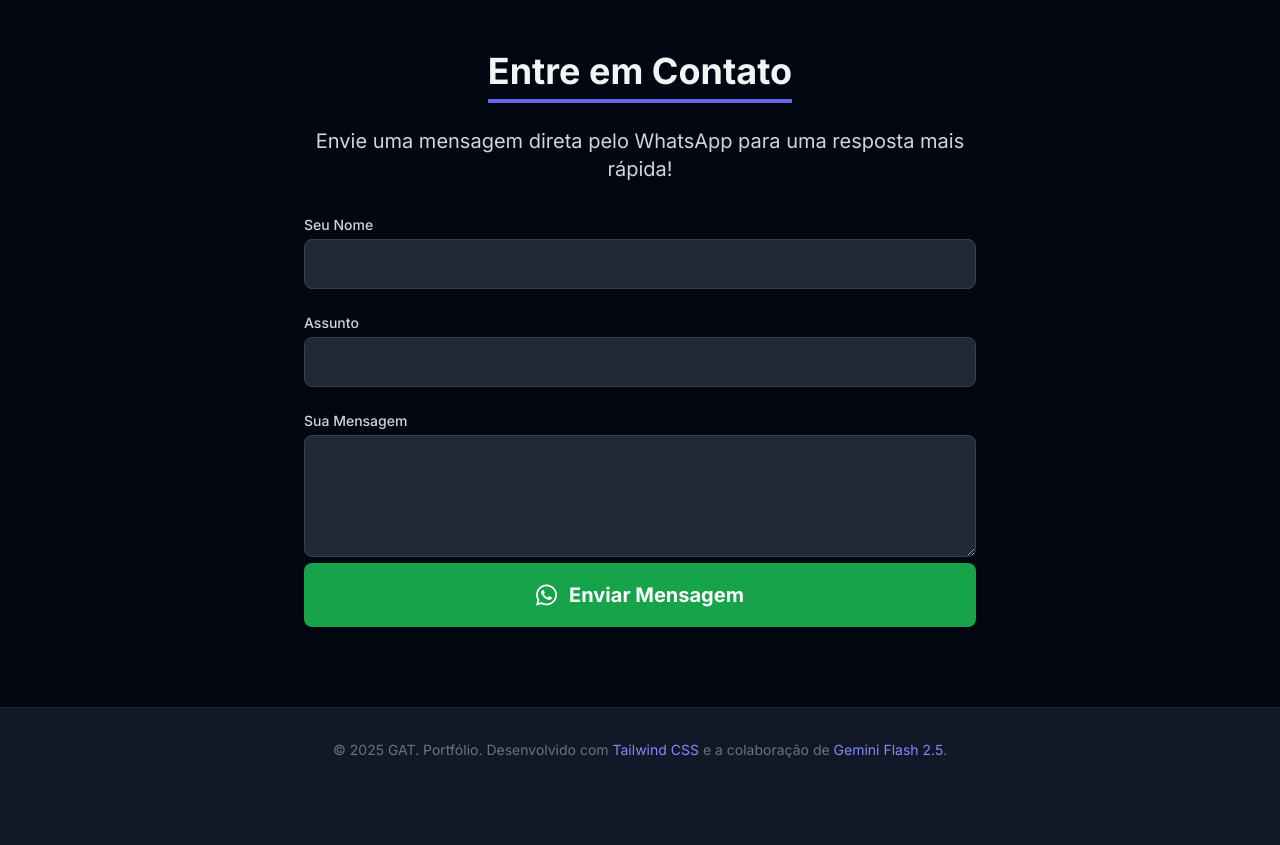
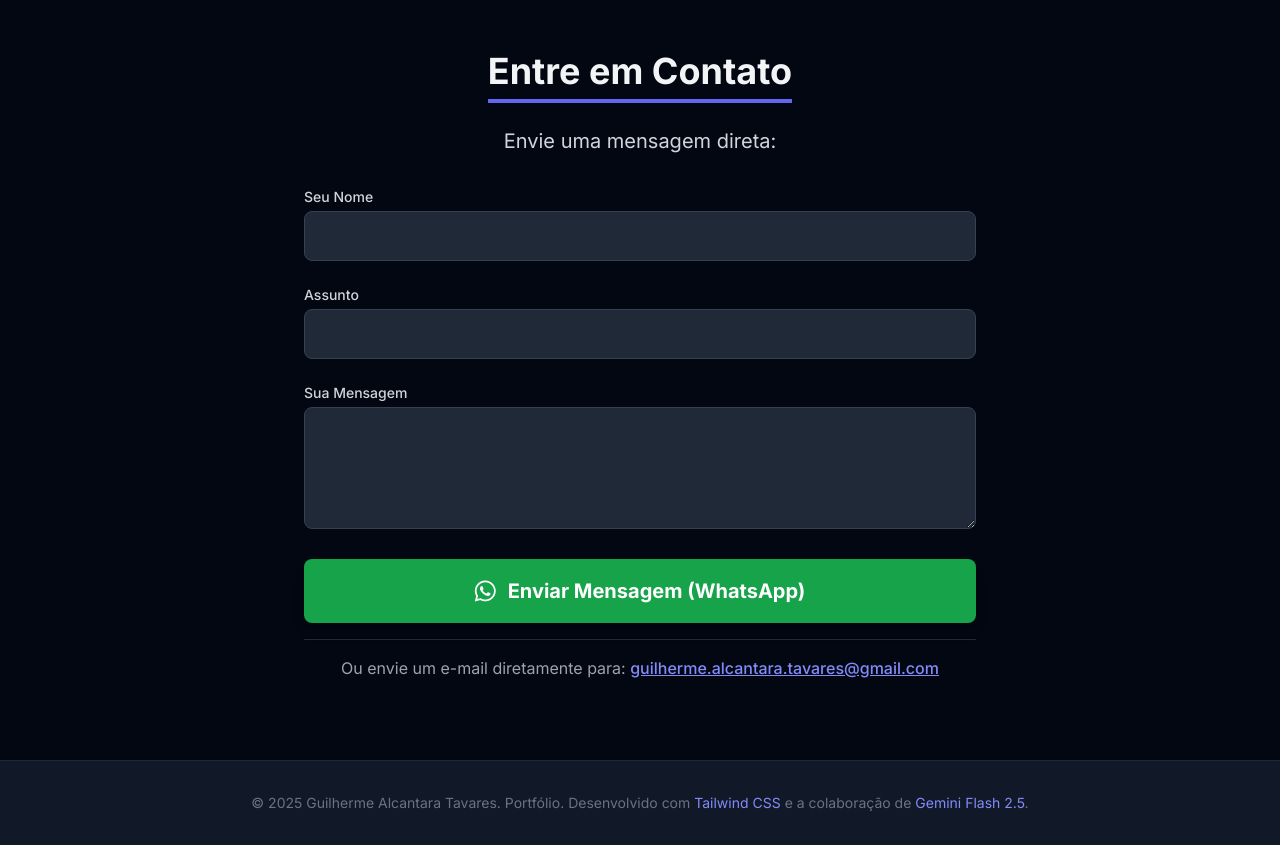
Before and after one commit to guialres/guialres.github.io, a plain HTML site: page index.html in a window 1280 px wide. Shown: the part 4160-5005 px from the top of the page. Before the commit the page ends 4952 px from the top, so only its background shows below. Drawn offline with nearby package versions, Linux system fonts and the light colour scheme.

Commit message:
Add files via upload

```diff
--- a/index.html
+++ b/index.html
@@ -238,7 +238,7 @@
         <section id="contato" class="py-20 px-6 bg-gray-950">
             <div class="container mx-auto max-w-2xl text-center">
                 <h2 class="text-4xl font-bold mb-6 border-b-4 border-indigo-500 inline-block pb-2">Entre em Contato</h2>
-                <p class="text-xl text-gray-300 mb-8">Envie uma mensagem direta pelo WhatsApp para uma resposta mais rápida!</p>
+                <p class="text-xl text-gray-300 mb-8">Envie uma mensagem direta:</p>
 
                 <form id="whatsapp-form" class="space-y-6 text-left">
                     <div>
@@ -250,21 +250,24 @@
                         <input type="text" id="assunto" name="assunto" required class="w-full p-3 rounded-lg bg-gray-800 border border-gray-700 focus:border-indigo-500 focus:ring-indigo-500 text-white placeholder-gray-500">
                     </div>
                     <div>
-                    <div>
                         <label for="mensagem" class="block text-sm font-medium text-gray-300 mb-1">Sua Mensagem</label>
                         <textarea id="mensagem" name="mensagem" rows="4" required class="w-full p-3 rounded-lg bg-gray-800 border border-gray-700 focus:border-indigo-500 focus:ring-indigo-500 text-white placeholder-gray-500"></textarea>
                     </div>
 
                     <button type="submit" class="w-full flex items-center justify-center p-4 bg-green-600 text-white text-xl font-bold rounded-lg hover:bg-green-700 transition duration-300 shadow-lg hover:shadow-green-500/50">
-                        <i class="fab fa-whatsapp text-2xl mr-3"></i> Enviar Mensagem
+                        <i class="fab fa-whatsapp text-2xl mr-3"></i> Enviar Mensagem (WhatsApp)
                     </button>
                 </form>
+
+                <p class="text-base text-gray-400 mt-4 pt-4 border-t border-gray-800">
+                    Ou envie um e-mail diretamente para: <a href="mailto:guilherme.alcantara.tavares@gmail.com" class="text-indigo-400 hover:text-indigo-300 font-medium underline">guilherme.alcantara.tavares@gmail.com</a>
+                </p>
             </div>
         </section>
     </main>
 
     <footer class="py-8 bg-gray-900 border-t border-gray-800 text-center text-gray-500 text-sm">
-        <p>&copy; 2025 GAT. Portfólio. Desenvolvido com <span class="text-indigo-400">Tailwind CSS</span> e a colaboração de <span class="text-indigo-400">Gemini Flash 2.5</span>.</p>
+        <p>&copy; 2025 Guilherme Alcantara Tavares. Portfólio. Desenvolvido com <span class="text-indigo-400">Tailwind CSS</span> e a colaboração de <span class="text-indigo-400">Gemini Flash 2.5</span>.</p>
     </footer>
 
     <script>
```
